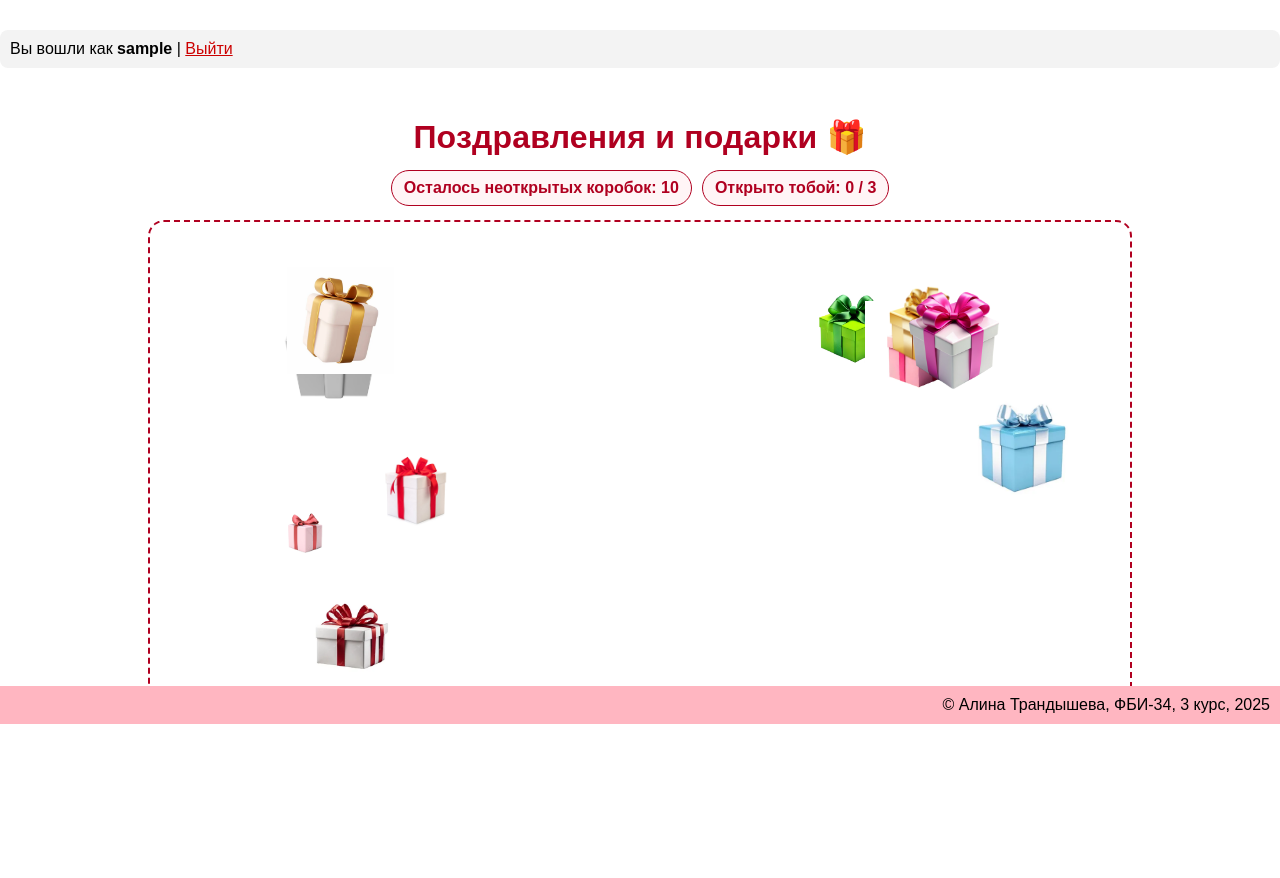
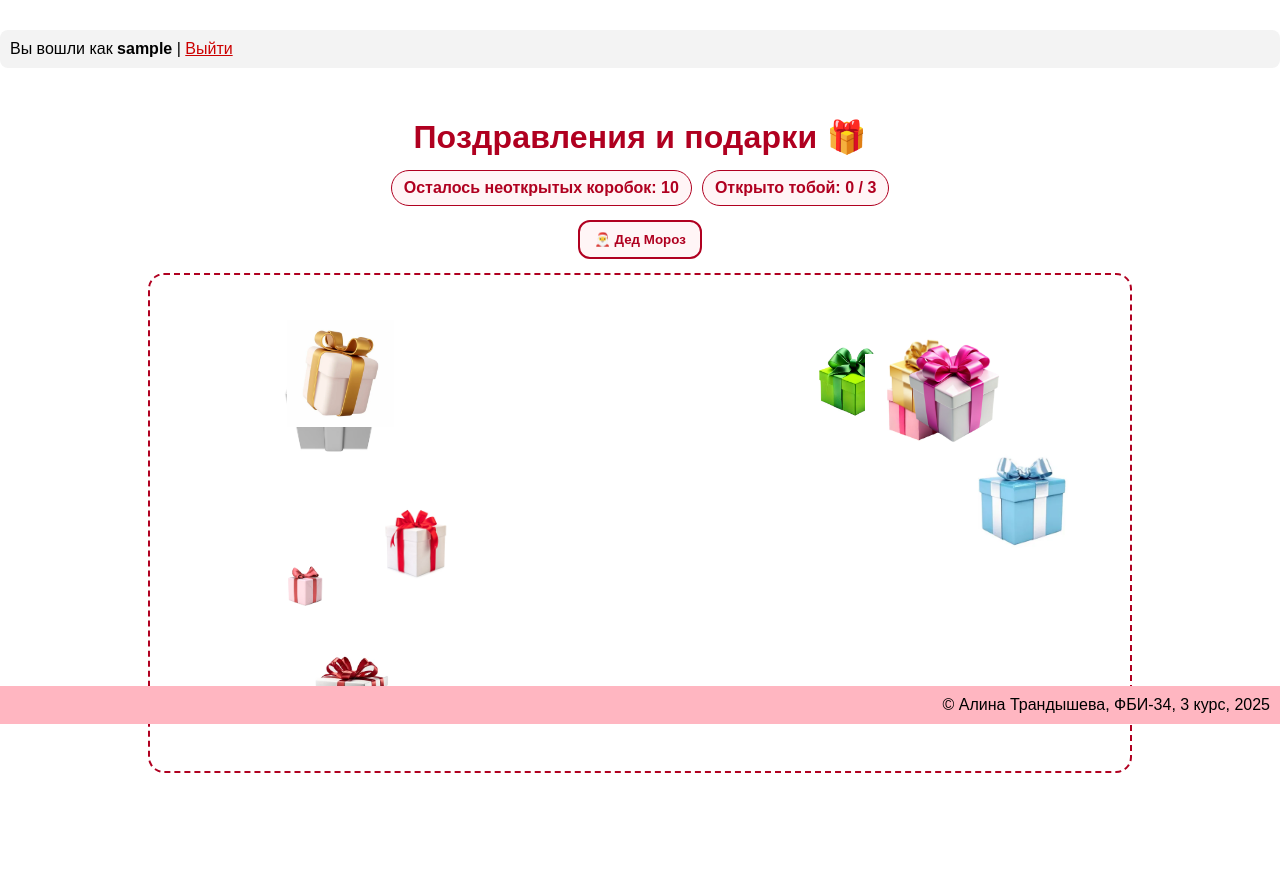
Before and after one commit to AlinaTrandysheva/web-back-labs, a Flask app: page /lab9/ in a window 1280 px wide. Shown: the part 76-954 px from the top of the page. Run offline with Flask 3, Linux system fonts and the light colour scheme; the visitor is signed in with stand-in values (Sample User, id 1).

Commit message:
Дополнительное задание

```diff
--- a/lab9.py
+++ b/lab9.py
@@ -1,5 +1,6 @@
 from flask import Blueprint, render_template, request, jsonify, session
 import random
+from flask_login import current_user, login_required
 
 lab9 = Blueprint("lab9", __name__, url_prefix="/lab9")
 
@@ -42,6 +43,8 @@ CONGRATS = [
     "С праздником! Пусть новый год принесёт много поводов улыбаться!",
 ]
 
+AUTH_ONLY_BOXES = {8, 9}
+
 _BOX_POSITIONS = None
 _OPENED_BOXES = set()
 
@@ -82,9 +85,9 @@ def index():
         "lab9/index.html",
         boxes=_BOX_POSITIONS,
         opened_boxes=list(_OPENED_BOXES),
-        unopened_total=unopened_total
+        unopened_total=unopened_total,
+        auth_only_boxes=list(AUTH_ONLY_BOXES)
     )
-
 
 
 @lab9.route("/open", methods=["POST"])
@@ -116,6 +119,16 @@ def open_box():
             "opened_count": session["opened_count"],
         })
 
+    if box_id in AUTH_ONLY_BOXES and not current_user.is_authenticated:
+        unopened_total = len(BOX_IMAGES) - len(_OPENED_BOXES)
+        return jsonify({
+            "ok": False,
+            "auth_required": True,
+            "message": "Этот подарок доступен только авторизованным пользователям.",
+            "unopened_total": unopened_total,
+            "opened_count": session["opened_count"],
+        })
+
     if session["opened_count"] >= 3:
         unopened_total = len(BOX_IMAGES) - len(_OPENED_BOXES)
         return jsonify({
@@ -139,3 +152,18 @@ def open_box():
         "opened_count": session["opened_count"],
         "box_id": box_id,
     })
+
+
+@lab9.route("/santa", methods=["POST"])
+@login_required
+def santa():
+    global _OPENED_BOXES
+    _OPENED_BOXES = set()
+    session["opened_count"] = 0
+    unopened_total = len(BOX_IMAGES) - len(_OPENED_BOXES)
+    return jsonify({
+        "ok": True,
+        "message": "Дед Мороз снова наполнил все коробки 🎅",
+        "unopened_total": unopened_total,
+        "opened_count": session["opened_count"],
+    })
--- a/templates/lab9/index.html
+++ b/templates/lab9/index.html
@@ -11,16 +11,26 @@
     <div class="badge">Открыто тобой: <span id="openedCount">{{ session.get('opened_count', 0) }}</span> / 3</div>
   </div>
 
+  {% if current_user.is_authenticated %}
+    <div class="santa">
+      <button id="santaBtn" type="button" class="santaBtn">🎅 Дед Мороз</button>
+    </div>
+  {% endif %}
+
   <div id="scene" class="scene">
     {% for b in boxes %}
+      <div class="boxWrap" style="top: {{ b.top }}%; left: {{ b.left }}%; width: {{ b.size }}px;">
         <img
           class="box {% if b.id in opened_boxes %}box--opened{% endif %}"
           src="{{ url_for('static', filename=b.img) }}"
           alt="gift box"
-        style="top: {{ b.top }}%; left: {{ b.left }}%; width: {{ b.size }}px;"
           data-box-id="{{ b.id }}"
           draggable="false"
         />
+        {% if b.id in auth_only_boxes and not current_user.is_authenticated %}
+          <div class="lock">🔒</div>
+        {% endif %}
+      </div>
     {% endfor %}
   </div>
 
@@ -70,6 +80,21 @@
     font-weight: 600;
   }
 
+  .santa {
+    display: flex;
+    justify-content: center;
+    margin: 10px 0 14px;
+  }
+  .santaBtn {
+    border: 2px solid #b00020;
+    background: #fff5f6;
+    color: #b00020;
+    border-radius: 12px;
+    padding: 10px 14px;
+    font-weight: 800;
+    cursor: pointer;
+  }
+
   .scene {
     position: relative;
     width: min(980px, 96vw);
@@ -81,8 +106,13 @@
     overflow: hidden;
   }
 
+  .boxWrap {
+    position: absolute;
+  }
+
   .box {
-    position: absolute;
+    width: 100%;
+    display: block;
     cursor: pointer;
     user-select: none;
     transition: transform 0.12s ease, filter 0.12s ease, opacity 0.12s ease;
@@ -165,8 +208,6 @@
 </style>
 
 <script>
-  const openedBoxesFromServer = new Set({{ opened_boxes|tojson }});
-
   const scene = document.getElementById("scene");
   const modal = document.getElementById("modal");
   const modalText = document.getElementById("modalText");
@@ -194,10 +235,10 @@
   });
 
   scene.addEventListener("click", async (e) => {
-    const box = e.target.closest(".box");
-    if (!box) return;
+    const img = e.target.closest(".box");
+    if (!img) return;
 
-    const boxId = Number(box.dataset.boxId);
+    const boxId = Number(img.dataset.boxId);
 
     const res = await fetch("{{ url_for('lab9.open_box') }}", {
       method: "POST",
@@ -215,10 +256,27 @@
       return;
     }
 
-    box.classList.add("box--opened");
-    openedBoxesFromServer.add(boxId);
-
+    img.classList.add("box--opened");
     openModal(data.congrats, "{{ url_for('static', filename='') }}" + data.gift_img);
   });
+
+  const santaBtn = document.getElementById("santaBtn");
+  if (santaBtn) {
+    santaBtn.addEventListener("click", async () => {
+      const res = await fetch("{{ url_for('lab9.santa') }}", { method: "POST" });
+      const data = await res.json();
+
+      if (typeof data.unopened_total !== "undefined") unopenedEl.textContent = data.unopened_total;
+      if (typeof data.opened_count !== "undefined") openedCountEl.textContent = data.opened_count;
+
+      if (!data.ok) {
+        openModal(data.message || "Не удалось выполнить действие.", "");
+        return;
+      }
+
+      document.querySelectorAll(".box").forEach(b => b.classList.remove("box--opened"));
+      openModal(data.message, "");
+    });
+  }
 </script>
 {% endblock %}
```
Also changed, not shown: other parts of templates/lab9/index.html (+13 -0 lines). Lines whose indentation alone changed are shown as unchanged.
